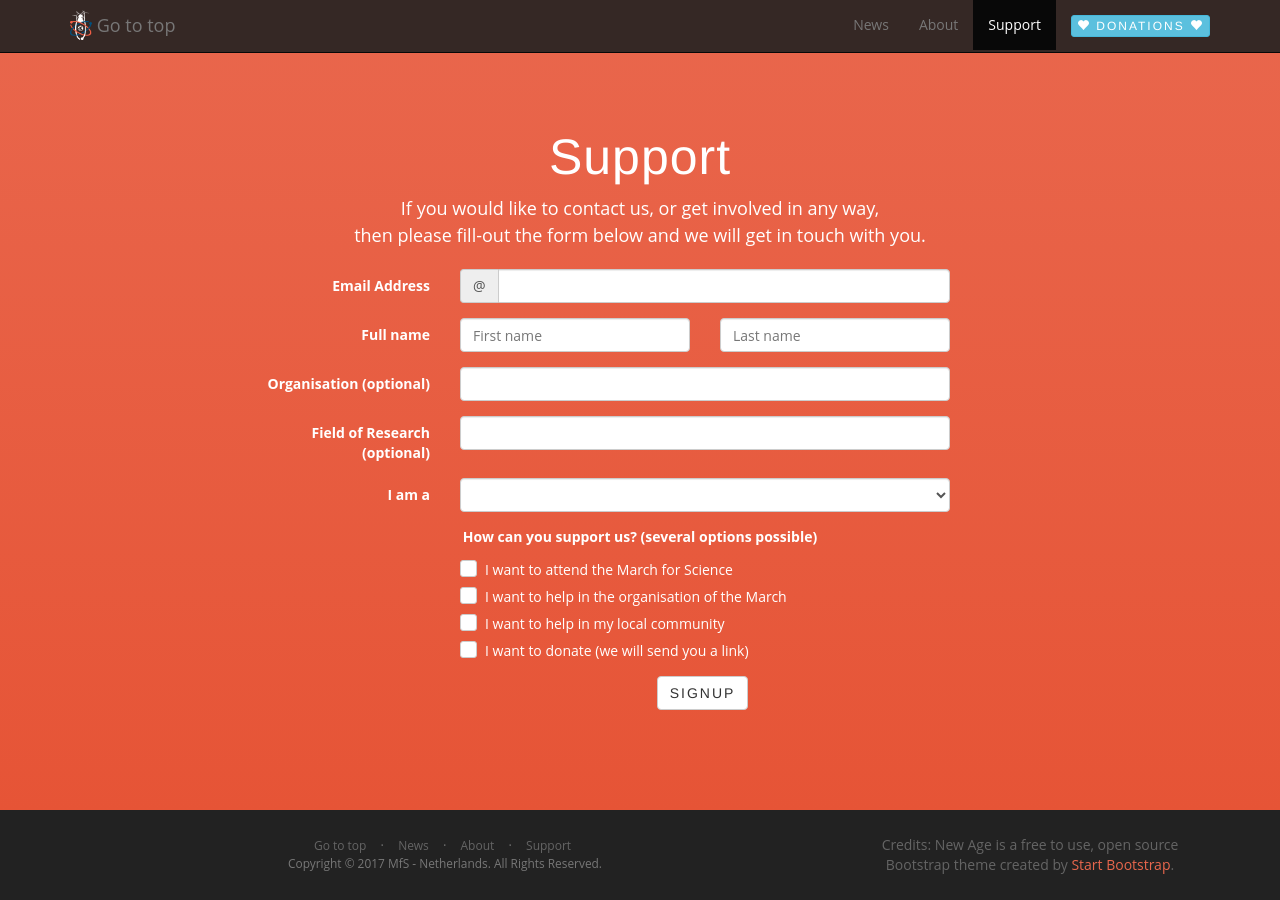
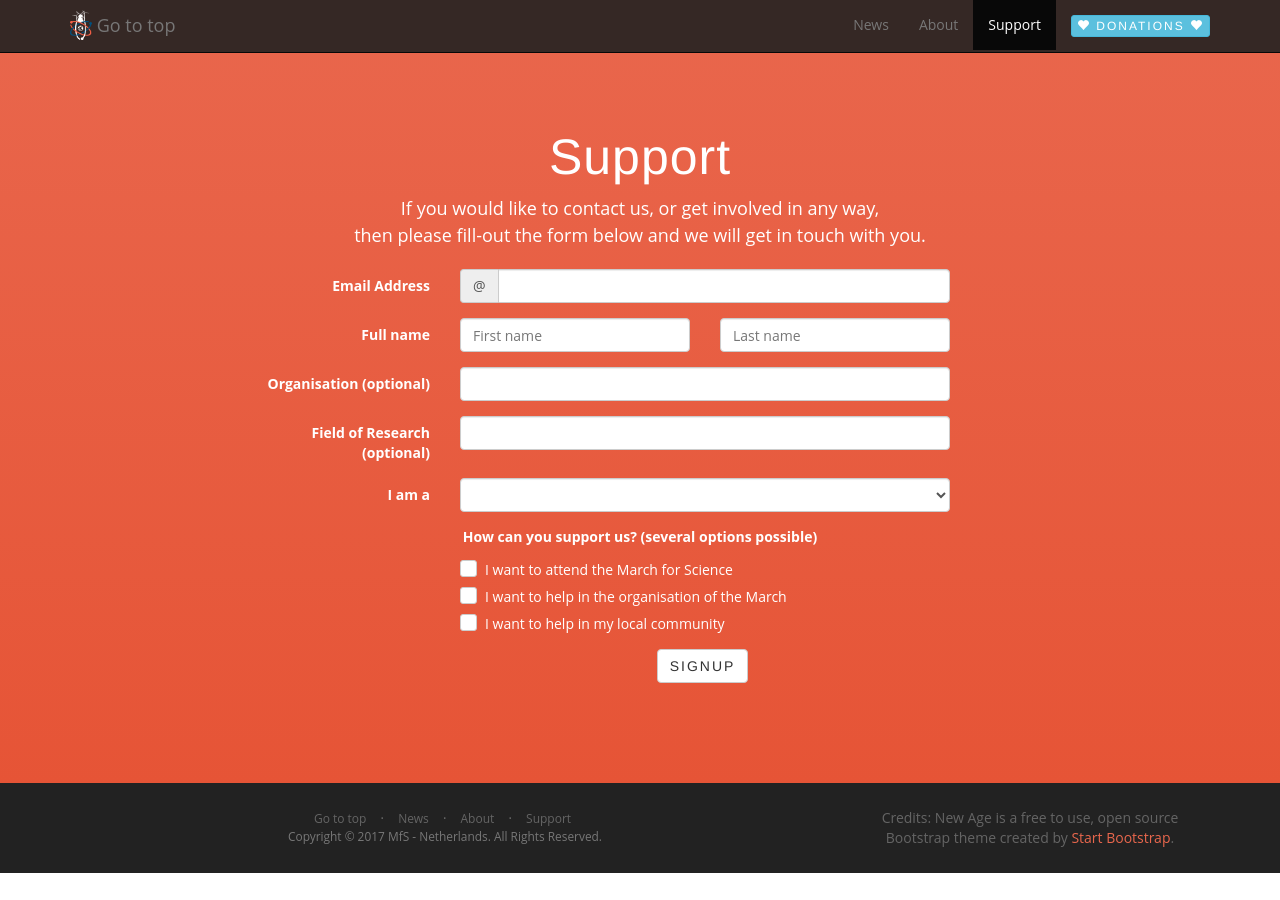
Before and after one commit to marchforsciencenl/marchforsciencenl-website, a Jekyll site: the page built from index.html, in a window 1280 px wide and 900 px high, scrolled down 2722 px. Built offline with Jekyll 4.4.1, drawn with Linux system fonts in a browser that asks for light colours; after the commit the page ends 3595 px from its top, so only the background shows below that.

Commit message:
Remove the option for donation

```diff
--- a/_includes/support.html
+++ b/_includes/support.html
@@ -120,14 +120,6 @@
                   in my local community</label>
                 </div>
               </div>
-              <div class=
-              "checkbox checkbox-primary col-sm-offset-3">
-                <div class="col-sm-8">
-                  <input id="c4" type="checkbox" value="8" name=
-                  "group[189][8]"> <label for="c4">I want to donate
-                  (we will send you a link)</label>
-                </div>
-              </div>
             </div>
             <!-- real people should not fill this in and expect good things - do not remove this or risk form bot signups-->
             <div style="position: absolute; left: -5000px;"
```
